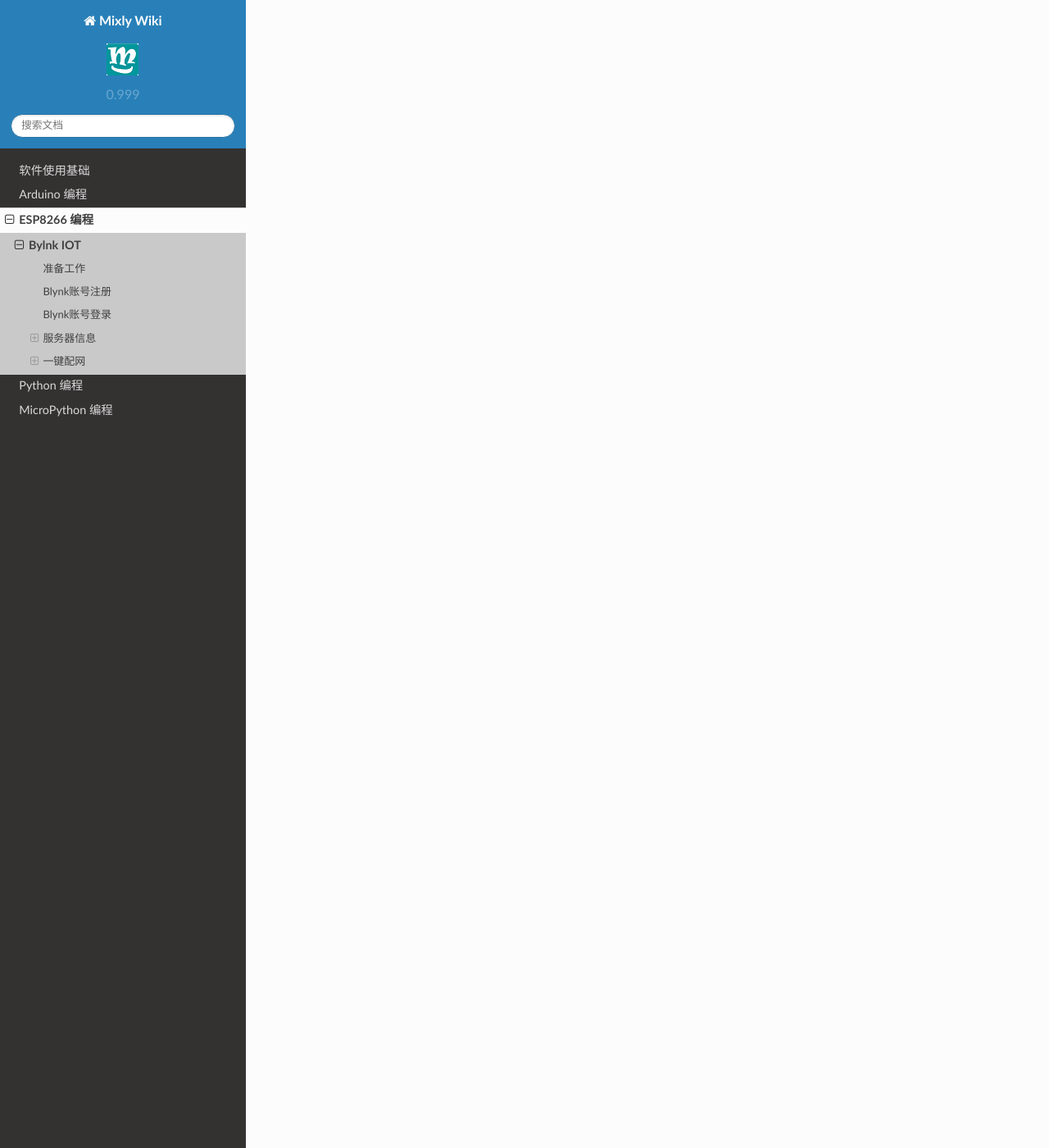
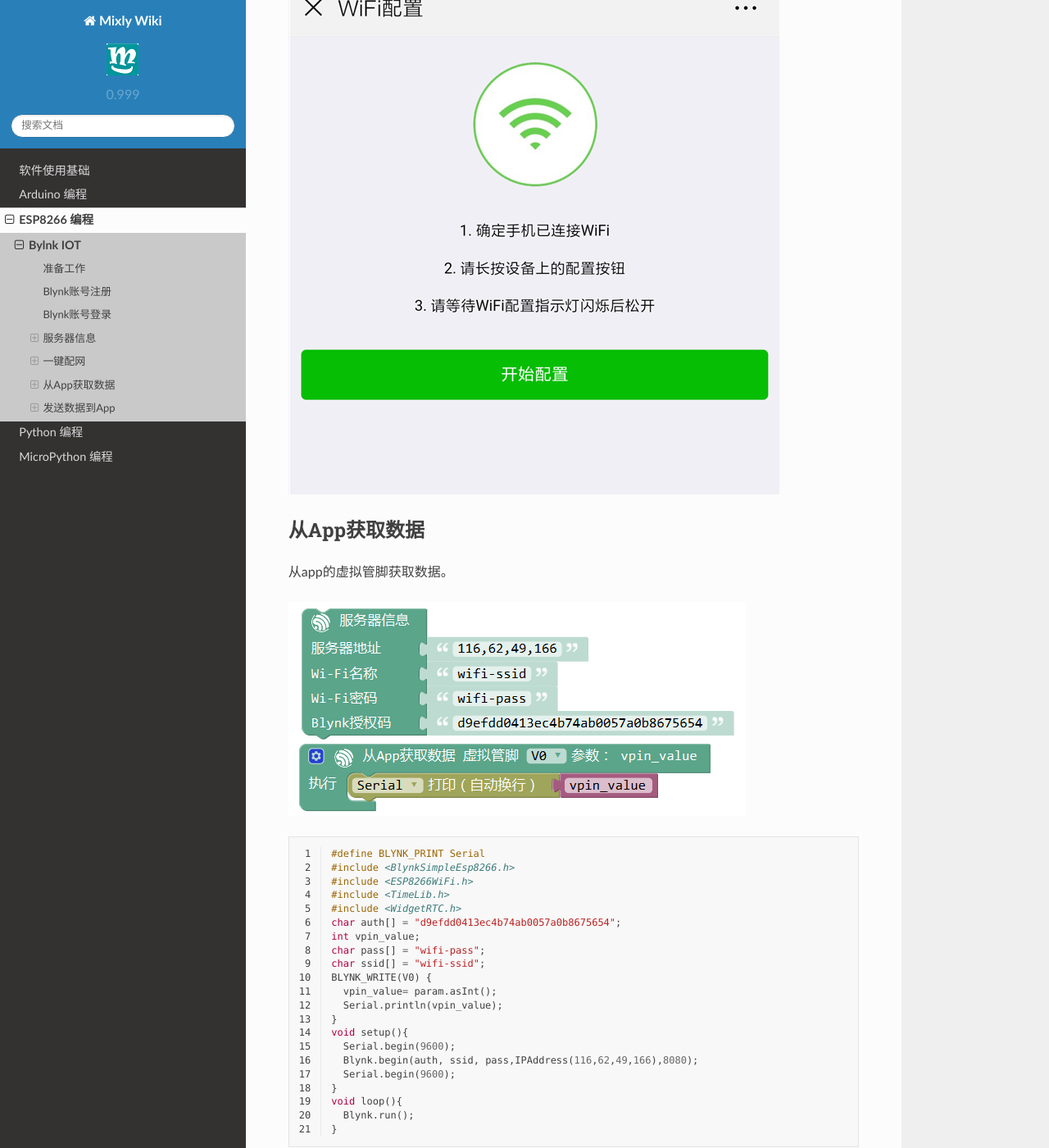
Before and after one commit to hznupeter/mixly_wiki, a Sphinx documentation site: the page built from doc/source/ESP8266/16.Blynk_IOT.rst, in a window 1280 px wide and 1400 px high, scrolled down 6485 px. Shown: the whole window at 82% size. Built offline with Sphinx 7.4.7 and the Read the Docs theme 2.0.0, drawn with Linux system fonts in a browser that asks for light colours; some of the changed text lies outside the part shown.

Commit message:
增加blynk的发送和接收数据

```diff
--- a/doc/source/ESP8266/16.Blynk_IOT.rst
+++ b/doc/source/ESP8266/16.Blynk_IOT.rst
@@ -141,8 +141,104 @@
 .. image:: images/16/anxinke_qr.png
 
 点击右下角的wifi配置
+
 .. image:: images/16/anxinke2.png
 
 
-点击右下角的wifi配置
-.. image:: images/16/anxinke2.png
+点击 开始配置，稍等片刻即可配置完成。
+
+.. image:: images/16/anxinke1.png
+
+
+从App获取数据
+-----------------------
+
+从app的虚拟管脚获取数据。
+
+.. image:: images/16/get_data_from_app.png
+
+.. code-block:: c
+	:linenos:
+
+	#define BLYNK_PRINT Serial
+	#include <BlynkSimpleEsp8266.h>
+	#include <ESP8266WiFi.h>
+	#include <TimeLib.h>
+	#include <WidgetRTC.h>
+	char auth[] = "d9efdd0413ec4b74ab0057a0b8675654";
+	int vpin_value;
+	char pass[] = "wifi-pass";
+	char ssid[] = "wifi-ssid";
+	BLYNK_WRITE(V0) {
+	  vpin_value= param.asInt();
+	  Serial.println(vpin_value);
+	}
+	void setup(){
+	  Serial.begin(9600);
+	  Blynk.begin(auth, ssid, pass,IPAddress(116,62,49,166),8080);
+	  Serial.begin(9600);
+	}
+	void loop(){
+	  Blynk.run();
+	}
+
+描述
+++++++++++++++
+本模块用于从APP获取虚拟管脚的数值。因此必须在App端设置向该虚拟管脚发送数据。
+可以接收的数据类型包括但不限于 整数，浮点数，字符，字符串。
+
+参数
++++++++++++++++
+
+* 传入参数：点开齿轮设置传入参数的变量类型和变量名称。**该处变量为全局变量**
+* 虚拟管脚：用于接收数据的虚拟管脚，需要与App端对应。
+
+范例
++++++++++++++++++++++
+
+
+发送数据到App
+-----------------------
+
+发送数据到App的虚拟管脚。
+
+.. image:: images/16/send_data_to_App.png
+
+.. code-block:: c
+	:linenos:
+
+	#define BLYNK_PRINT Serial
+	#include <BlynkSimpleEsp8266.h>
+	#include <ESP8266WiFi.h>
+	#include <TimeLib.h>
+	#include <WidgetRTC.h>
+	BlynkTimer timer;
+	char auth[] = "d9efdd0413ec4b74ab0057a0b8675654";
+	char pass[] = "wifi-pass";
+	char ssid[] = "wifi-ssid";
+	void myTimerEvent1() {
+	  Blynk.virtualWrite(V0,0 );
+	}
+	void setup(){
+	  Serial.begin(9600);
+	  Blynk.begin(auth, ssid, pass,IPAddress(116,62,49,166),8080);
+	  timer.setInterval(1000L, myTimerEvent1);
+	}
+	void loop(){
+	  Blynk.run();
+	  timer.run();
+	}
+
+描述
+++++++++++++++
+本模块用于开发板向App发送数据。因此必须在App端设置相应组件用于接收数据。
+可以发送的数据类型包括但不限于 整数，浮点数，字符，字符串。
+
+参数
++++++++++++++++
+
+* 发送数据：需要发送的数据，支持常量和变量。
+* 虚拟管脚：用于发送数据的虚拟管脚，需要与App端对应。
+
+范例
++++++++++++++++++++++
```
Also changed, not shown: README.md (+3 -0 lines), doc/source/ESP8266/images/16/get_data_from_app.png (added), doc/source/ESP8266/images/16/send_data_to_App.png (added).
